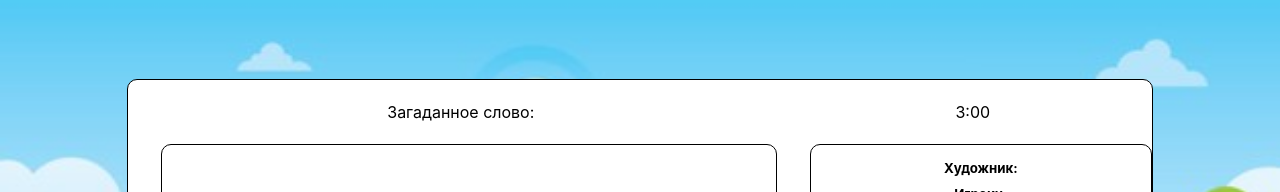
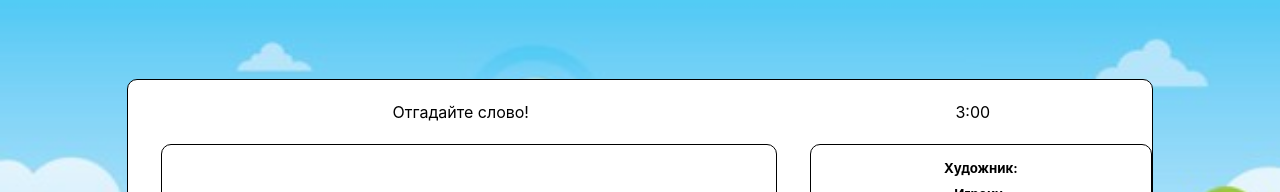
Before and after one commit to Mayrinika/online-activity, a React (Create React App) app in the folder game/: page /game/1 in a window 1280 px wide. Both pictures are taken after a click on the button "Да! Начать игру!". Shown: the top 192 px of the page. Built offline with nearby package versions, Linux system fonts and the light colour scheme; no server answers.

Commit message:
fix wordToGuess

```diff
--- a/game/src/components/Game/Game.tsx
+++ b/game/src/components/Game/Game.tsx
@@ -53,7 +53,7 @@ class Game extends Component<gameProps, gameState> {
         await this.clearCountdown();
     }
 
-    wordIsGuessed = async() => {
+    wordIsGuessed = async () => {
         this.setState({wordIsGuessed: true});
         await this.clearCountdown();
         await this.setWinner();
@@ -89,9 +89,8 @@ class Game extends Component<gameProps, gameState> {
         const {painter, wordToGuess, players, imgURL} = this.state;
         const {currentPlayer, currentGameId} = this.props;
         const wordToDisplay = (currentPlayer === painter) ?
-            wordToGuess
-            : wordToGuess
-                .replace(/[А-Яа-я]/g, '?'); //TODO либо убрать регулярку, либо не показывать вопросительные знаки вместо слова. В общем, решить что будут видеть "нехудожники"
+            `Загаданное слово: ${wordToGuess}`
+            : 'Отгадайте слово!';
         const guessers = [...players];
         guessers.splice(players.indexOf(painter), 1);
         const isPainter = currentPlayer === painter;
@@ -99,7 +98,7 @@ class Game extends Component<gameProps, gameState> {
         return (
             <div className="Game">
                 <header>
-                    <div className="Game-Word">Загаданное слово: {wordToDisplay}</div>
+                    <div className="Game-Word">{wordToDisplay}</div>
                     <Timer time={TIME} timeIsOver={this.timeIsOver}/>
                 </header>
                 <main>
@@ -110,10 +109,12 @@ class Game extends Component<gameProps, gameState> {
                             : <div className="Game emptyDiv"/>}
                     <aside>
                         <ListOfPlayers players={guessers} painter={painter}/>
-                        <Chat currentPlayer={currentPlayer} currentGameId={currentGameId} isPainter={isPainter} wordIsGuessed={this.wordIsGuessed} wordToGuess={this.state.wordToGuess}/>
+                        <Chat currentPlayer={currentPlayer} currentGameId={currentGameId} isPainter={isPainter}
+                              wordIsGuessed={this.wordIsGuessed} wordToGuess={this.state.wordToGuess}/>
                     </aside>
                 </main>
-                {gameIsOver && <GameOver timeIsOver={this.state.timeIsOver} wordToGuess={this.state.wordToGuess} wordIsGuessed={this.state.wordIsGuessed}/>}
+                {gameIsOver && <GameOver timeIsOver={this.state.timeIsOver} wordToGuess={this.state.wordToGuess}
+                                         wordIsGuessed={this.state.wordIsGuessed}/>}
             </div>
         );
     }
```
